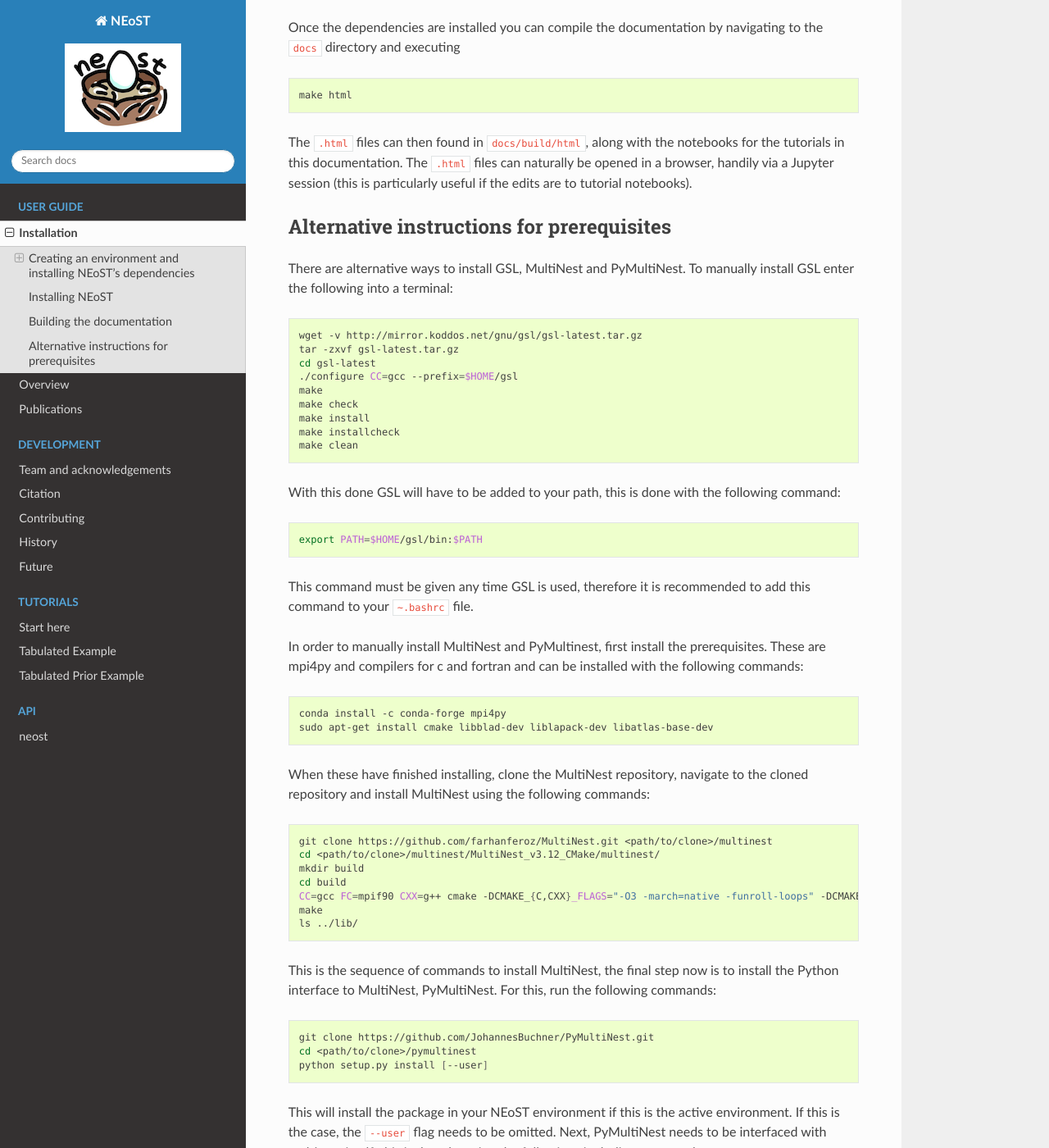
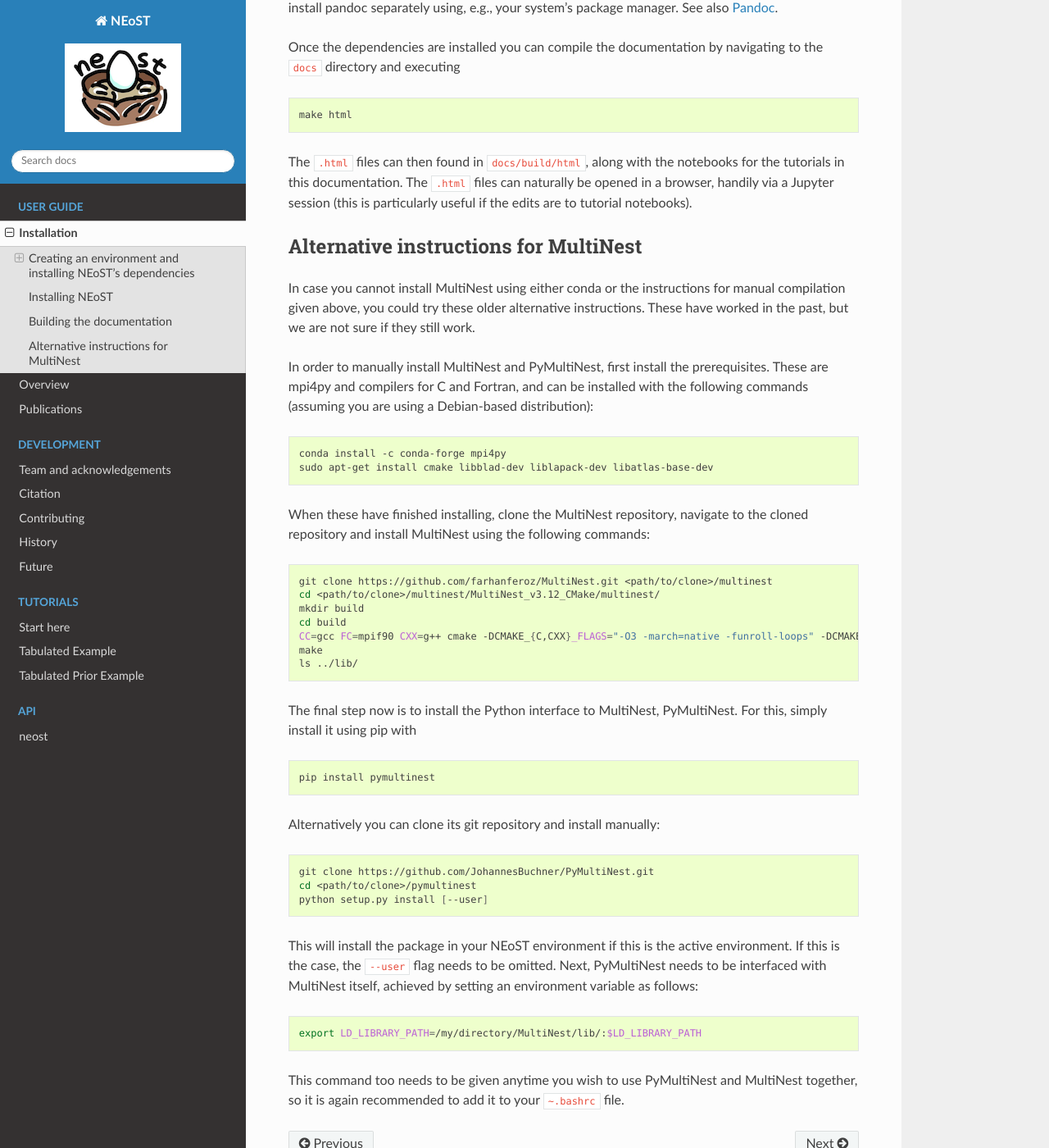
Before and after one commit to xpsi-group/neost, a Sphinx documentation site: the page built from docs/source/install.rst, in a window 1280 px wide and 1400 px high, scrolled down 3757 px. Shown: the whole window at 82% size. Built offline with Sphinx 7.4.7 and the Read the Docs theme 3.1.0, drawn with Linux system fonts in a browser that asks for light colours; pages that are not in the unit, such as notebooks, are missing from menus; some of the changed text lies outside the part shown.

Commit message:
Polished the installation instructions somewhat. 	modified:   docs/source/install.rst

```diff
--- a/docs/source/install.rst
+++ b/docs/source/install.rst
@@ -17,7 +17,7 @@ On this page we will describe how to install NEoST and its prerequisites.
 Creating an environment and installing NEoST's dependencies
 ===========================================================
 
-NEoST was developed in Python 3. We recommend installing NEoST and its dependencies in a virtual environment. There are two main options for creating an environment and installing the dependencies: Python's first-party package installer, pip, and the third-party Conda package manager.
+NEoST was developed in Python 3. We recommend installing NEoST and its dependencies in a virtual environment. There are two main options for creating an environment and installing the dependencies: Python's first-party package installer, pip, and the third-party Conda package manager. Using conda may be easier because while conda can install MultiNest, pip cannot. The downside is that you will have to install conda.
 
 You need pip in both cases. It is likely already installed. If not, follow the official instructions for installing it.
 
@@ -106,13 +107,13 @@ Then activate the conda enviroment via
 
 	conda activate neost
 
-Once that is complete try to install PyMultinest using pip
+Once that is complete, try to install PyMultiNest using pip:
 
 .. code-block:: bash
 
-	pip install PyMultinest
+	pip install pymultinest
 
-If this works you may proceed to the Installing NEoST instructions as normal. However, if this fails or works but installing Multinest fails, we recomend using the following procedure from `NMMA <https://nuclear-multimessenger-astronomy.github.io/nmma/#for-arm64-macs>`_ to install PyMultinest/Multinest. You may also have a glance at the Alternative instructions for prerequisites for installing PyMultinest/Multinest as well.
+If this works you may proceed to the Installing NEoST instructions as normal. However, if this fails, or works but installing MultiNest fails, we recomend using the following procedure from `NMMA <https://nuclear-multimessenger-astronomy.github.io/nmma/#for-arm64-macs>`_ to install PyMultiNest/MultiNest. You may also have a glance at the Alternative instructions for prerequisites for installing PyMultiNest/MultiNest as well.
 
 Installing NEoST
 ================
@@ -165,32 +166,12 @@ notebooks for the tutorials in this documentation. The ``.html`` files can
 naturally be opened in a browser, handily via a Jupyter session (this is
 particularly useful if the edits are to tutorial notebooks).
 
-Alternative instructions for prerequisites
-===========================================
+Alternative instructions for MultiNest
+======================================
 
-There are alternative ways to install GSL, MultiNest and PyMultiNest. To manually install GSL enter the following into a terminal:
+In case you cannot install MultiNest using either conda or the instructions for manual compilation given above, you could try these older alternative instructions. These have worked in the past, but we are not sure if they still work.
 
-.. code-block:: bash
-
-	wget -v http://mirror.koddos.net/gnu/gsl/gsl-latest.tar.gz
-	tar -zxvf gsl-latest.tar.gz
-	cd gsl-latest
-	./configure CC=gcc --prefix=$HOME/gsl
-	make
-	make check
-	make install
-	make installcheck
-	make clean
-
-With this done GSL will have to be added to your path, this is done with the following command:
-
-.. code-block:: bash
-
-	export PATH=$HOME/gsl/bin:$PATH
-
-This command must be given any time GSL is used, therefore it is recommended to add this command to your ``~.bashrc`` file.
-
-In order to manually install MultiNest and PyMultinest, first install the prerequisites. These are mpi4py and compilers for c and fortran and can be installed with the following commands:
+In order to manually install MultiNest and PyMultiNest, first install the prerequisites. These are mpi4py and compilers for C and Fortran, and can be installed with the following commands (assuming you are using a Debian-based distribution):
 
 .. code-block:: bash
 
@@ -210,7 +191,13 @@ When these have finished installing, clone the MultiNest repository, navigate to
 	ls ../lib/
 
 
-This is the sequence of commands to install MultiNest, the final step now is to install the Python interface to MultiNest, PyMultiNest. For this, run the following commands:
+The final step now is to install the Python interface to MultiNest, PyMultiNest. For this, simply install it using pip with
+
+.. code-block:: bash
+
+	pip install pymultinest
+
+Alternatively you can clone its git repository and install manually:
 
 .. code-block:: bash
 
@@ -218,56 +205,10 @@ This is the sequence of commands to install MultiNest, the final step now is to
 	cd <path/to/clone>/pymultinest
 	python setup.py install [--user]
 
-This will install the package in your NEoST environment if this is the active environment. If this is the case, the ``--user`` flag needs to be omitted. Next, PyMultiNest needs to be interfaced with multinest itself, this is done by using the following single-line command
+This will install the package in your NEoST environment if this is the active environment. If this is the case, the ``--user`` flag needs to be omitted. Next, PyMultiNest needs to be interfaced with MultiNest itself, achieved by setting an environment variable as follows:
 
 .. code-block:: bash
 
 	export LD_LIBRARY_PATH=/my/directory/MultiNest/lib/:$LD_LIBRARY_PATH
 
 This command too needs to be given anytime you wish to use PyMultiNest and MultiNest together, so it is again recommended to add it to your ``~.bashrc`` file.
-
-.. Documentation
-.. -------------
-
-.. If you wish to compile the documentation you require
-.. `Sphinx <http://www.sphinx-doc.org/en/master>`_ and extensions. To install
-.. these, run the following commands:
-
-.. code-block .. :: bash
-
-    conda install sphinx
-    conda install -c conda-forge nbsphinx
-    conda install decorator
-    conda install sphinxcontrib-websupport
-    conda install sphinx_rtd_theme
-    conda install pandoc
-
-.. Note, one can also perform these commands using ``pip`` instead of ``conda``. Now the documentation can be compiled using:
-
-.. code-block .. :: bash
-
-    cd NEoST-main/docs; [make clean;] make html
-
-.. To rebuild the documentation after a change to source code docstrings:
-
-.. code-block .. :: bash
-
-    [CC=<path/to/compiler/executable>] python setup.py install [--user]; cd
-    docs; make clean; make html; cd ..
-
-.. The ``.html`` files can then found in ``NEoST-main/docs/build/html``, along with the
-.. notebooks for the tutorials in this documentation. The ``.html`` files can
-.. naturally be opened in a browser, handily via a Jupyter session (this is
-.. particularly useful if the edits are to tutorial notebooks).
-
-.. Note that if you require links to the source code in the HTML files, you need
-.. to ensure Sphinx imports the ``NEoST`` package from the source directory
-.. instead of from the ``~/.local/lib`` directory of the user. To enforce this,
-.. insert the path to the source directory into ``sys.path`` in the ``conf.py``
-.. script. Then make sure the extension modules are inside the source directory
-.. -- i.e., the package is built in-place (see above).
-
-.. note ..::
-
-   To build the documentation, all modules need to be imported, and the
-   dependencies that are not resolved will print warning messages.
```
Also changed, not shown: other parts of docs/source/install.rst (+5 -4 lines).
